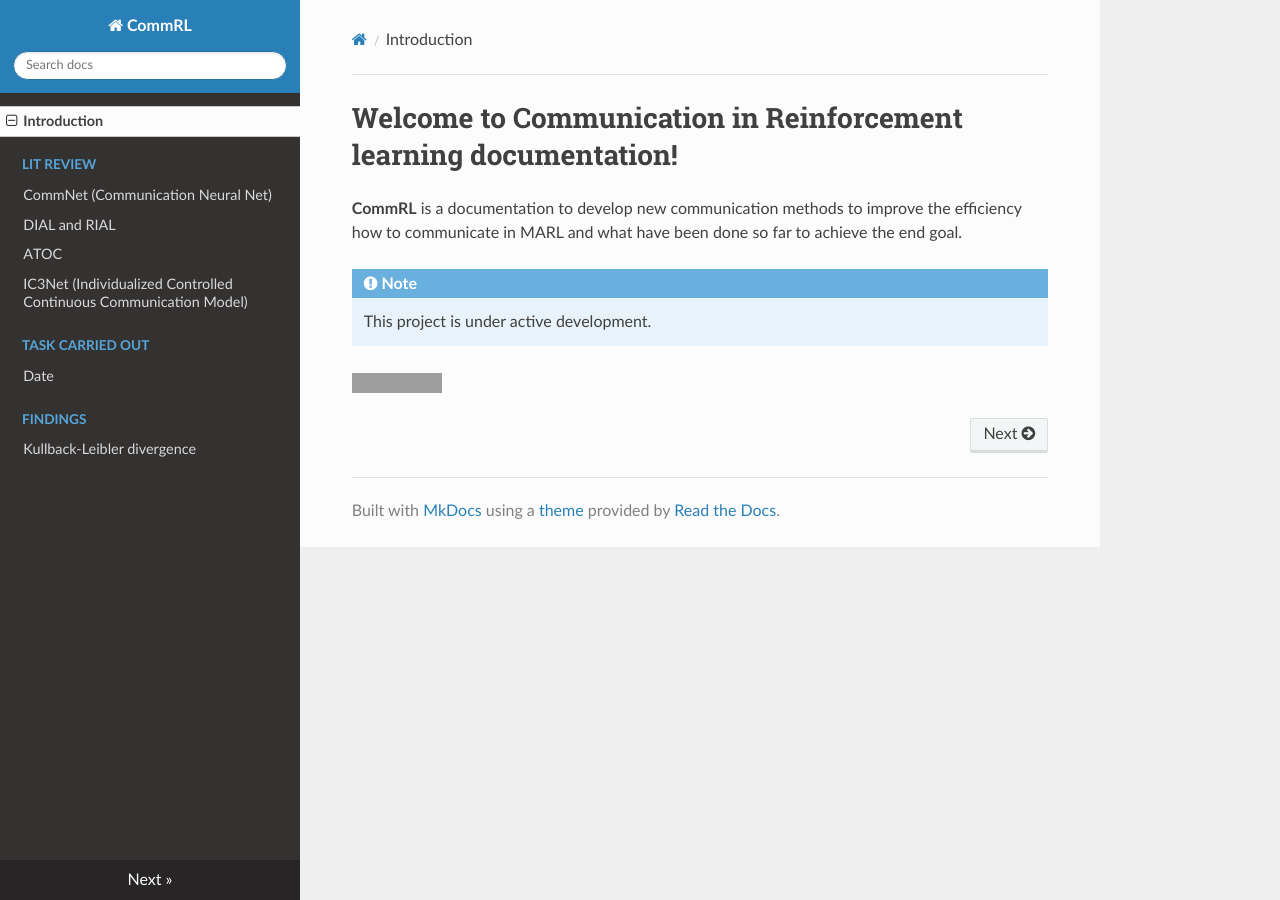
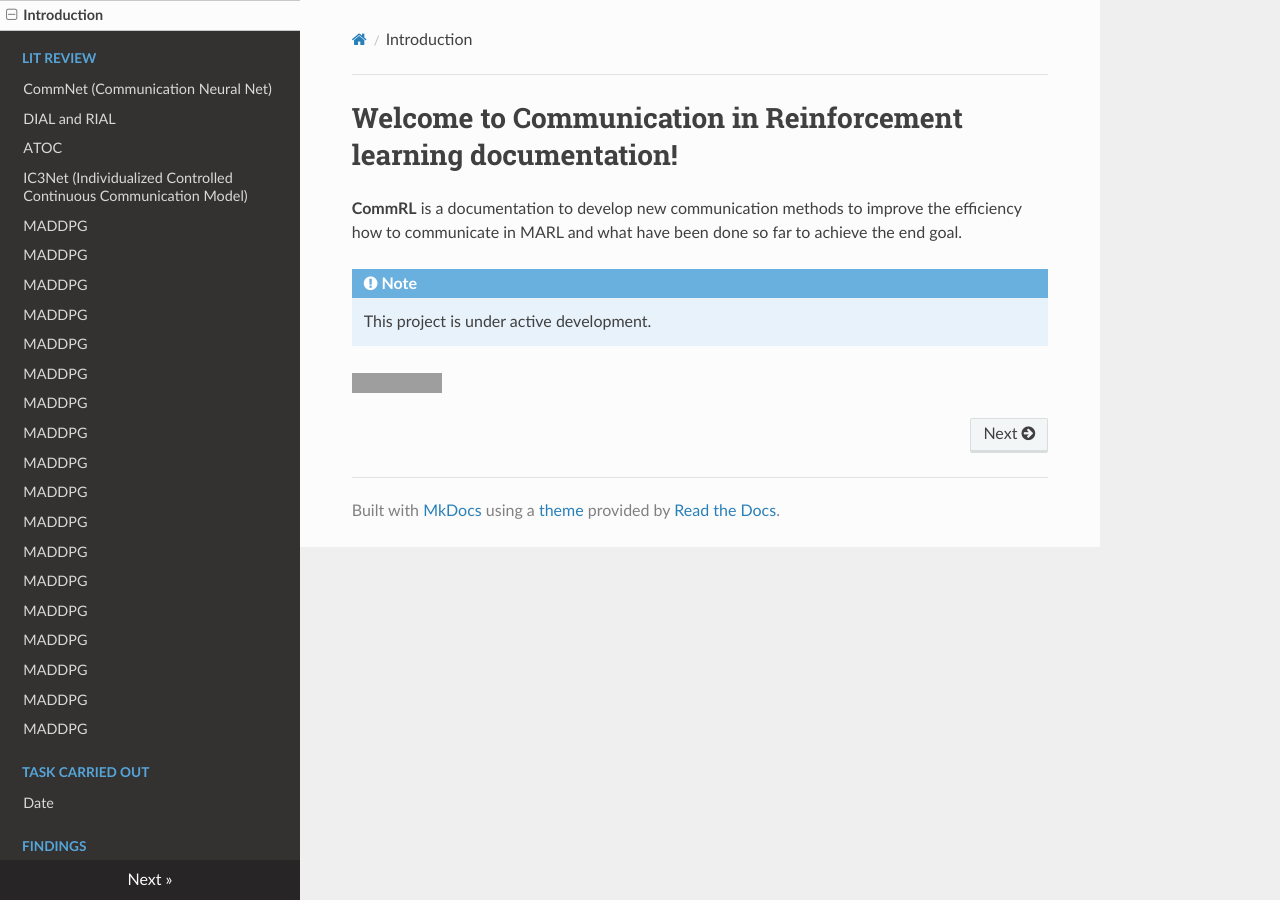
Before and after one commit to hasithz/CommRL_docs, an MkDocs documentation site: the page built from docs/index.md, in a window 1280 px wide. Built offline with MkDocs 1.6.1, drawn with Linux system fonts in a browser that asks for light colours; nearby versions of some CDN libraries; grey boxes are pictures that could not be loaded.

Commit message:
update topics that needed to cover

```diff
--- /dev/null
+++ b/docs/Literature_Reviews/DGN.md
@@ -0,0 +1 @@
+# MADDPG
--- /dev/null
+++ b/docs/Literature_Reviews/Diff Discrete.md
@@ -0,0 +1 @@
+# MADDPG
--- /dev/null
+++ b/docs/Literature_Reviews/ETCNet.md
@@ -0,0 +1 @@
+# MADDPG
--- /dev/null
+++ b/docs/Literature_Reviews/FlowComm.md
@@ -0,0 +1 @@
+# MADDPG
--- /dev/null
+++ b/docs/Literature_Reviews/GA-Comm.md
@@ -0,0 +1 @@
+# MADDPG
--- /dev/null
+++ b/docs/Literature_Reviews/GAXNet.md
@@ -0,0 +1 @@
+# MADDPG
--- /dev/null
+++ b/docs/Literature_Reviews/Gated-ACML.md
@@ -0,0 +1 @@
+# MADDPG
--- /dev/null
+++ b/docs/Literature_Reviews/HAMMER.md
@@ -0,0 +1 @@
+# MADDPG
--- /dev/null
+++ b/docs/Literature_Reviews/LSC.md
@@ -0,0 +1 @@
+# MADDPG
--- /dev/null
+++ b/docs/Literature_Reviews/MADDPG-M.md
@@ -0,0 +1 @@
+# MADDPG
--- /dev/null
+++ b/docs/Literature_Reviews/MADDPG.md
@@ -0,0 +1 @@
+# MADDPG
--- /dev/null
+++ b/docs/Literature_Reviews/MAGIC.md
@@ -0,0 +1 @@
+# MADDPG
--- /dev/null
+++ b/docs/Literature_Reviews/MAGNet-SA-GS-MG.md
@@ -0,0 +1 @@
+# MADDPG
--- /dev/null
+++ b/docs/Literature_Reviews/MS-MARL-GCM.md
@@ -0,0 +1 @@
+# MADDPG
--- /dev/null
+++ b/docs/Literature_Reviews/TMC.md
@@ -0,0 +1 @@
+# MADDPG
--- /dev/null
+++ b/docs/Literature_Reviews/TarMAC.md
@@ -0,0 +1 @@
+# MADDPG
--- /dev/null
+++ b/docs/Literature_Reviews/VAIN.md
@@ -0,0 +1 @@
+# MADDPG
--- /dev/null
+++ b/docs/Literature_Reviews/Variable-length Coding.md
@@ -0,0 +1 @@
+# MADDPG
--- a/mkdocs.yml
+++ b/mkdocs.yml
@@ -22,6 +22,25 @@ nav:
       - 'Literature_Reviews/DIAL_RIAL.md'
       - 'Literature_Reviews/ATOC.md'
       - 'Literature_Reviews/IC3Net.md'
+      - 'Literature_Reviews/MADDPG.md'
+      - 'Literature_Reviews/VAIN.md'
+      - 'Literature_Reviews/MS-MARL-GCM.md'
+      - 'Literature_Reviews/DGN.md'
+      - 'Literature_Reviews/TarMAC.md'
+      - 'Literature_Reviews/MAGNet-SA-GS-MG.md'
+      - 'Literature_Reviews/MADDPG-M.md'
+      - 'Literature_Reviews/GA-Comm.md'
+      - 'Literature_Reviews/Gated-ACML.md'
+      - 'Literature_Reviews/LSC.md'
+      - 'Literature_Reviews/Diff Discrete.md'
+      - 'Literature_Reviews/ETCNet.md'
+      - 'Literature_Reviews/Variable-length Coding.md'
+      - 'Literature_Reviews/TMC.md'
+      - 'Literature_Reviews/HAMMER.md'
+      - 'Literature_Reviews/MAGIC.md'
+      - 'Literature_Reviews/FlowComm.md'
+      - 'Literature_Reviews/GAXNet.md'
+
   - 'Task Carried Out':
       - 'tasks/tasks_carried.md'
   - 'Findings':
```
